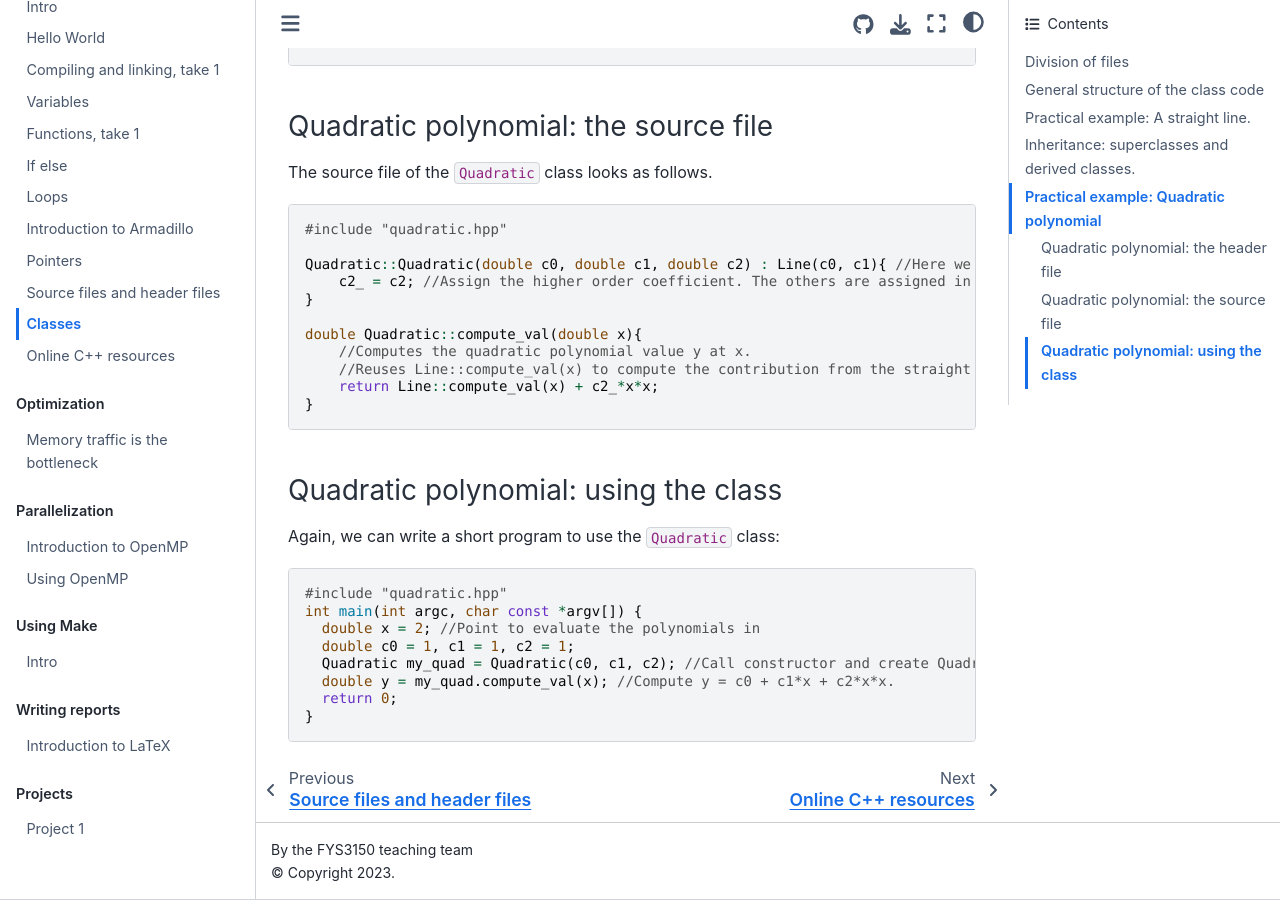
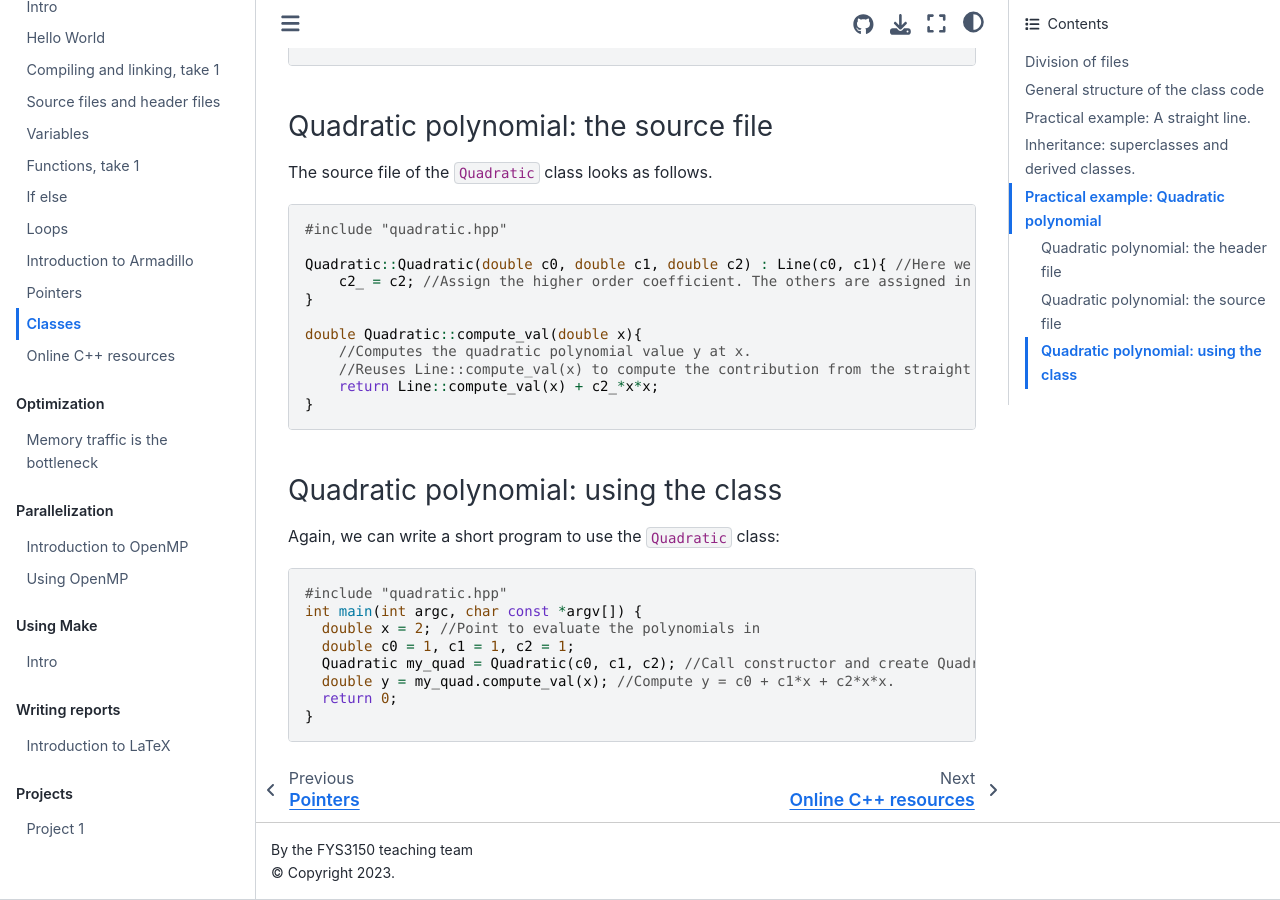
Before and after one commit to anderkve/FYS3150, a Jupyter Book: the page built from book/introduction_to_cpp/classes.md, in a window 1280 px wide and 900 px high, scrolled down 4488 px. Built offline with Jupyter Book 1.0.4 settings and Sphinx 7.4.7 and the Sphinx Book theme 1.1.4, drawn with Linux system fonts in a browser that asks for light colours.

Commit message:
Made a slight reorganization of the intro to c++ chapters.

```diff
--- a/_toc.yml
+++ b/_toc.yml
@@ -29,6 +29,7 @@ parts:
       - file: book/introduction_to_cpp/intro
       - file: book/introduction_to_cpp/hello_world
       - file: book/introduction_to_cpp/compiling_and_linking_take_1
+      - file: book/introduction_to_cpp/source_files_and_header_files
       - file: book/introduction_to_cpp/variables
       - file: book/introduction_to_cpp/functions_take_1
       - file: book/introduction_to_cpp/if_else
@@ -38,7 +39,7 @@ parts:
       - file: book/introduction_to_cpp/pointers
       #- file: book/introduction_to_cpp/references
       #- file: book/introduction_to_cpp/functions_take_2
-      - file: book/introduction_to_cpp/source_files_and_header_files
+
       #- file: book/introduction_to_cpp/declaration_vs_definition
       #- file: book/introduction_to_cpp/input_and_output
       #- file: book/introduction_to_cpp/compiling_and_linking_take_2
```
